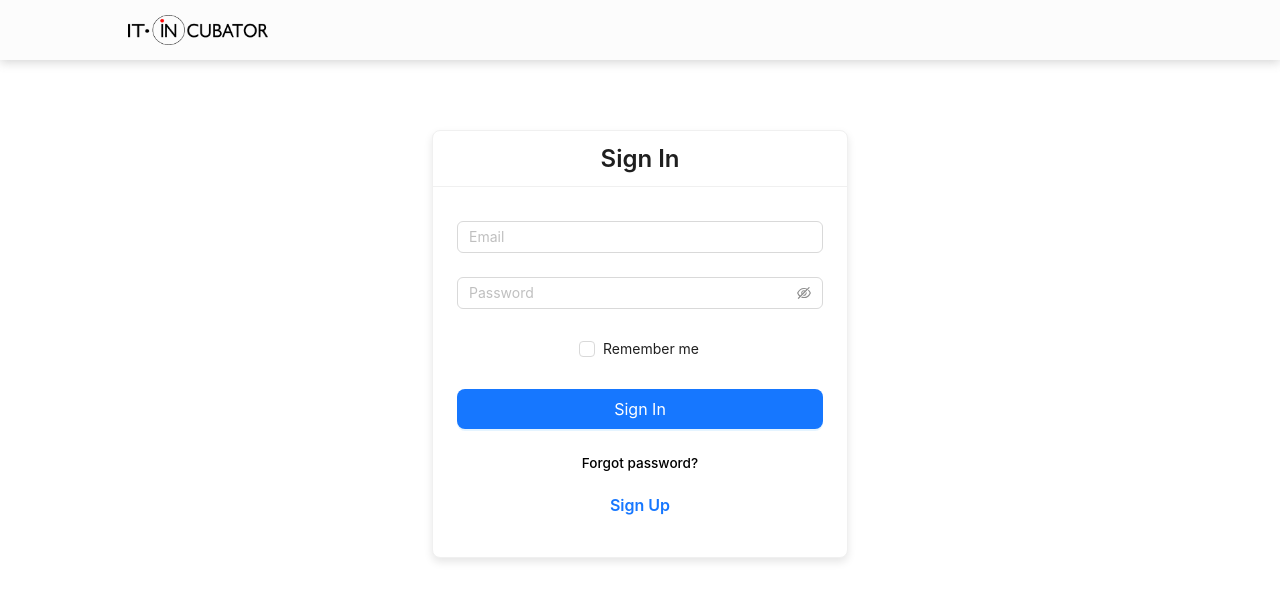
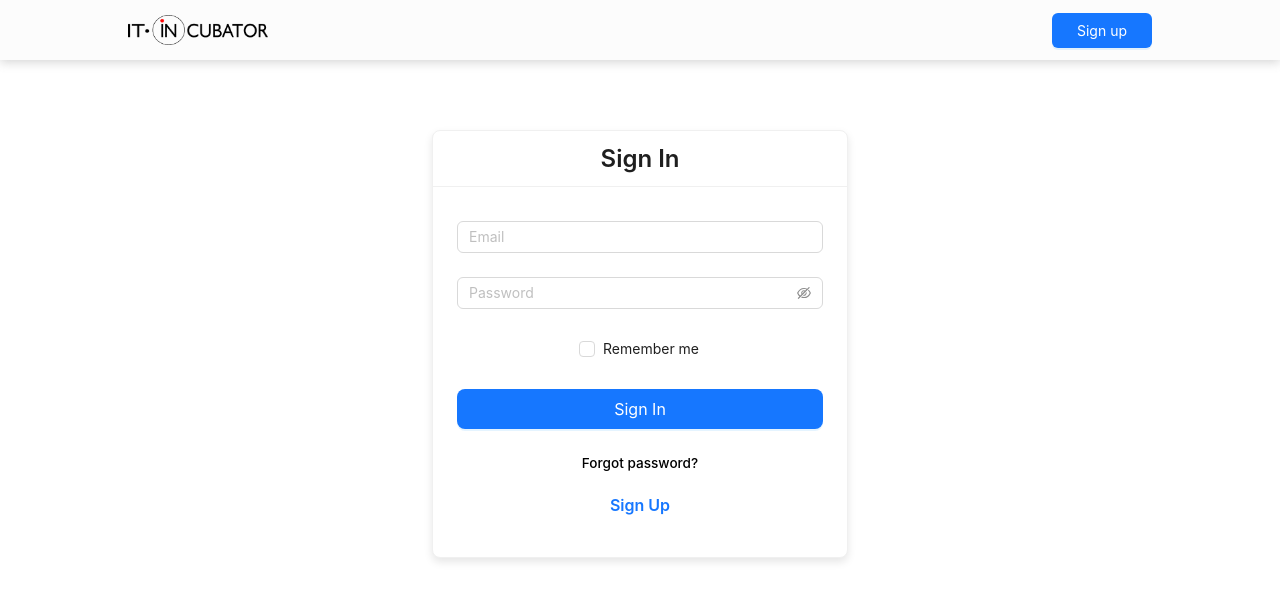
Before and after one commit to AlekseyKriuchkov/cards, a React (Vite) app: page /sign-in in a window 1280 px wide. Shown: the top 600 px of the page. Built offline with nearby package versions, Linux system fonts and the light colour scheme.

Commit message:
add auth widget flow

```diff
--- a/src/App.tsx
+++ b/src/App.tsx
@@ -1,4 +1,4 @@
-import { RouterProvider } from "react-router-dom"
+import { BrowserRouter, RouterProvider } from "react-router-dom"
 import { route } from "@/routes"
 import { Header } from "@/modules/header"
 import { GlobalStyle } from "@/global-style"
@@ -9,7 +9,9 @@ export const App = () => {
   return (
     <>
       <GlobalStyle />
-      <Header />
+      <BrowserRouter>
+        <Header />
+      </BrowserRouter>
       <ContentWrapper>
         <RouterProvider router={router} />
       </ContentWrapper>
--- /dev/null
+++ b/src/modules/auth/components/profile-logOut-button.tsx
@@ -0,0 +1,17 @@
+import React from "react"
+import { StyledProfileLogOutButton } from "@/modules/auth/pages/profile/style"
+import { LogoutOutlined } from "@ant-design/icons"
+import { authThunk } from "@/modules/auth/auth.slice"
+import { useAppDispatch } from "@/app/hooks"
+
+export const ProfileLogOutButton = () => {
+  const dispatch = useAppDispatch()
+  const logOut = async () => {
+    dispatch(authThunk.logOut({}))
+  }
+  return (
+    <StyledProfileLogOutButton onClick={logOut} icon={<LogoutOutlined />}>
+      Log Out
+    </StyledProfileLogOutButton>
+  )
+}
--- /dev/null
+++ b/src/modules/auth/components/profile-widget.tsx
@@ -0,0 +1,19 @@
+import React from "react"
+import { StyledUserName } from "@/modules/auth/pages/profile/style"
+import { useAuth } from "@/modules/auth/hooks/useAuth"
+import { WidgetButton } from "@/modules/auth/components/widget-button"
+import { ProfileLogOutButton } from "@/modules/auth/components/profile-logOut-button"
+
+export const ProfileWidget = () => {
+  const { isAuthorized } = useAuth()
+  const { user } = useAuth()
+  if (!isAuthorized) {
+    return <WidgetButton />
+  }
+  return (
+    <>
+      <StyledUserName>{user?.name}</StyledUserName>
+      <ProfileLogOutButton />
+    </>
+  )
+}
--- /dev/null
+++ b/src/modules/auth/components/widget-button.tsx
@@ -0,0 +1,19 @@
+import React from "react"
+import { StyledAuthWidgetButton } from "@/modules/auth/pages/profile/style"
+import { useLocation, useNavigate } from "react-router-dom"
+
+export const WidgetButton = () => {
+  const location = useLocation()
+  const navigate = useNavigate()
+  const handleSignInRedirect = () => {
+    navigate("/sign-in")
+  }
+  const handleSignUpRedirect = () => {
+    navigate("/sign-up")
+  }
+  const widgetButtonProps =
+    location.pathname === "/sign-up"
+      ? { children: "Sign in", onClick: handleSignInRedirect }
+      : { children: "Sign up", onClick: handleSignUpRedirect }
+  return <StyledAuthWidgetButton type={"primary"} {...widgetButtonProps} />
+}
--- a/src/modules/auth/pages/profile/index.tsx
+++ b/src/modules/auth/pages/profile/index.tsx
@@ -1,28 +1,19 @@
 import React, { useEffect } from "react"
 import { StyledCard } from "@/modules/auth/pages/sign-in/styles"
-import { LogoutOutlined } from "@ant-design/icons"
 import {
   StyledProfileContainer,
-  StyledProfileLogOutButton,
   StyledProfileText,
   StyledUserName,
 } from "@/modules/auth/pages/profile/style"
 import { useAuth } from "@/modules/auth/hooks/useAuth"
-import { useAppDispatch } from "@/app/hooks"
-import { authThunk } from "@/modules/auth/auth.slice"
 import { useNavigate } from "react-router-dom"
+import { ProfileLogOutButton } from "@/modules/auth/components/profile-logOut-button"
 
 export const Profile = () => {
   const { isAuthorized } = useAuth()
   const { user } = useAuth()
-
-  const dispatch = useAppDispatch()
-
   const navigate = useNavigate()
 
-  const logOut = async () => {
-    dispatch(authThunk.logOut({}))
-  }
   useEffect(() => {
     if (!isAuthorized) navigate("/sign-in")
   }, [isAuthorized])
@@ -32,9 +23,7 @@ export const Profile = () => {
       <StyledProfileContainer>
         <StyledUserName>{user?.name}</StyledUserName>
         <StyledProfileText>{user?.email}</StyledProfileText>
-        <StyledProfileLogOutButton onClick={logOut} icon={<LogoutOutlined />}>
-          Log Out
-        </StyledProfileLogOutButton>
+        <ProfileLogOutButton />
       </StyledProfileContainer>
     </StyledCard>
   )
--- a/src/modules/auth/pages/profile/style.ts
+++ b/src/modules/auth/pages/profile/style.ts
@@ -14,6 +14,10 @@ export const StyledProfileContainer = styled.div`
   flex-direction: column;
   align-items: center;
   width: 100%;
+`
+export const StyledAuthWidgetButton = styled(Button)`
+  width: 100px;
+  height: 35px;
 `
 
 export const StyledProfileText = styled(Text)`
--- a/src/modules/header/index.tsx
+++ b/src/modules/header/index.tsx
@@ -4,13 +4,17 @@ import {
   StyledProfileWidgetWrapper,
 } from "@/modules/header/styles"
 import logo from "@/incubator-logo.png"
+import React from "react"
+import { ProfileWidget } from "@/modules/auth/components/profile-widget"
 
 export const Header = () => {
   return (
     <>
       <StyledHeader>
         <StyledLogo src={logo} />
-        <StyledProfileWidgetWrapper></StyledProfileWidgetWrapper>
+        <StyledProfileWidgetWrapper>
+          <ProfileWidget />
+        </StyledProfileWidgetWrapper>
       </StyledHeader>
     </>
   )
--- a/src/modules/header/styles.ts
+++ b/src/modules/header/styles.ts
@@ -5,6 +5,7 @@ export const StyledHeader = styled.div`
   justify-content: space-between;
   align-items: center;
   width: 100%;
+  height: 60px;
   z-index: 1;
   background: #fcfcfc;
   box-shadow: 0 2px 10px rgba(109, 109, 109, 0.3);
```
